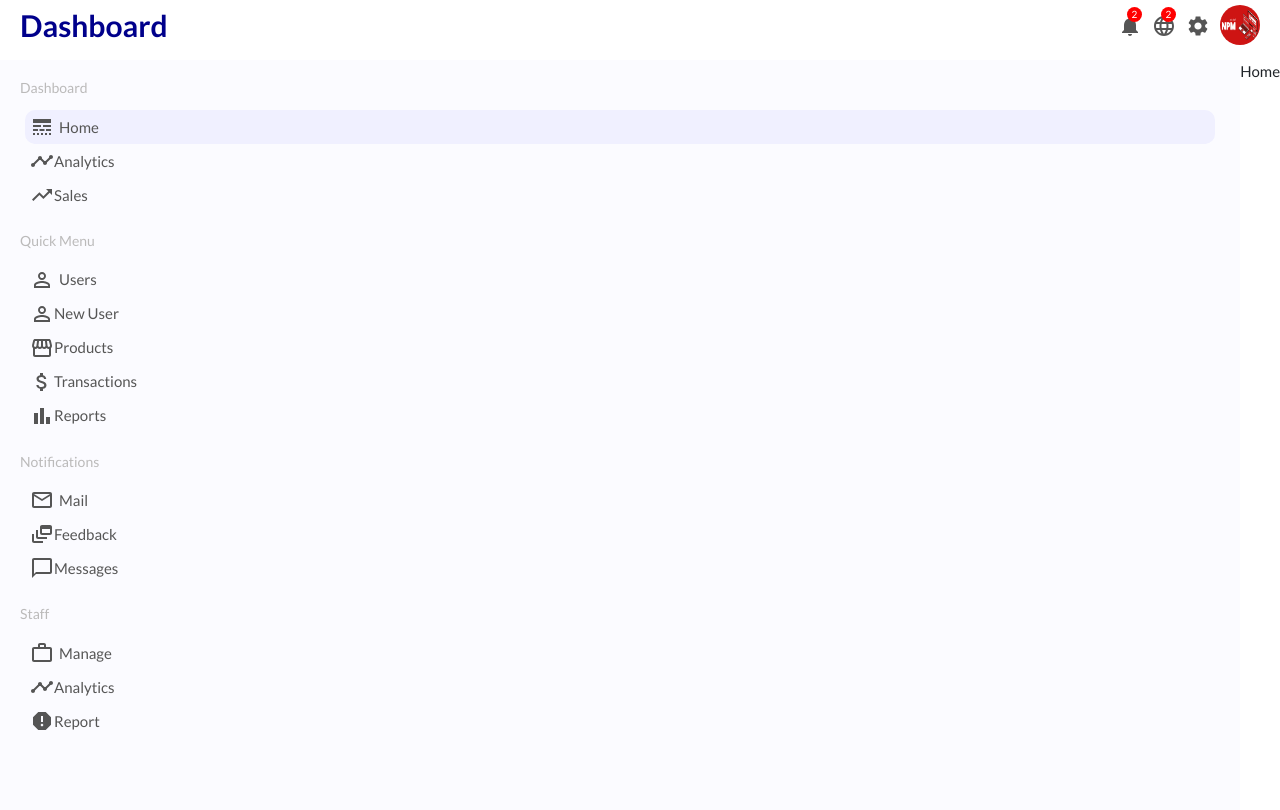
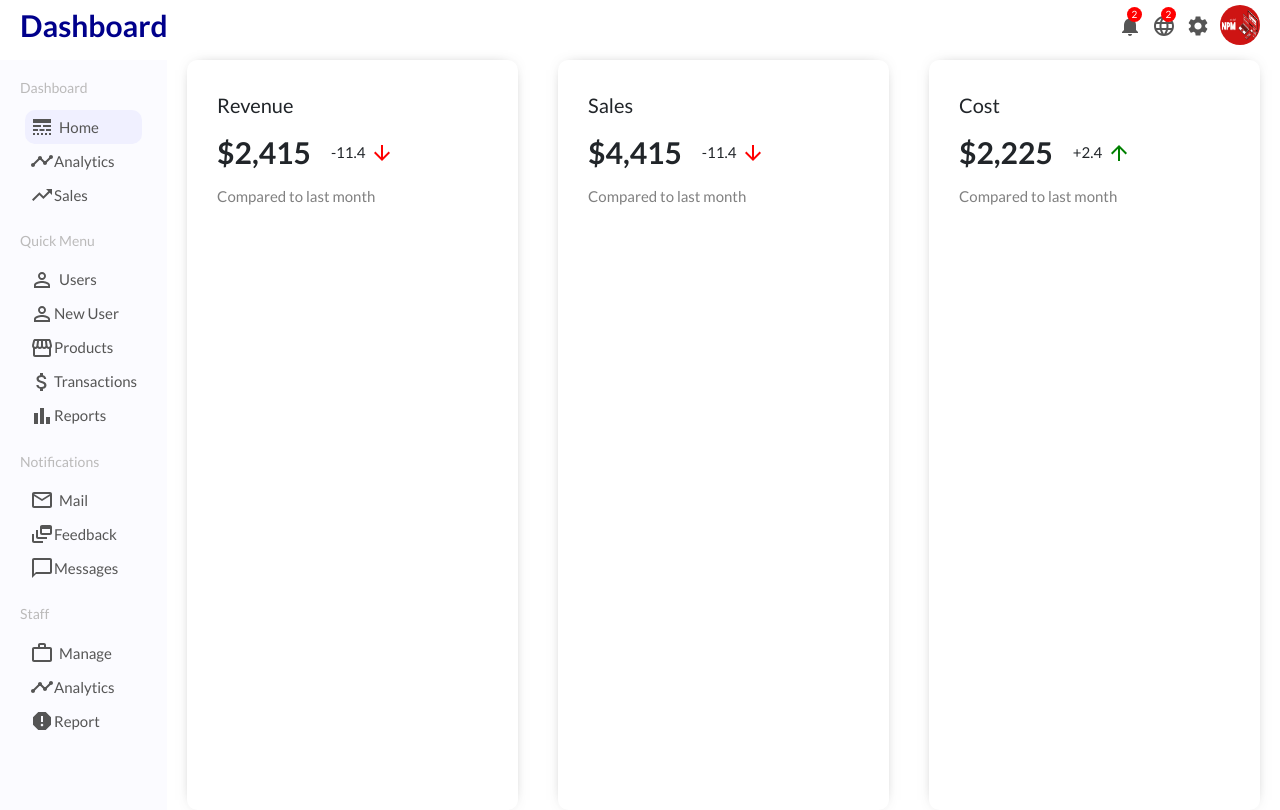
Before and after one commit to ahmadkabiri/first-app, a React (Create React App) app: page / in a window 1280 px wide. Built offline with nearby package versions, Linux system fonts and the light colour scheme.

Commit message:
project-features

```diff
--- /dev/null
+++ b/src/components/features/Features.css
@@ -0,0 +1,56 @@
+
+.features {
+    width: 100% ;
+    display : flex ;
+    justify-content: space-between;
+}
+
+
+.featureItem {
+    flex:1 ;
+    margin: 0px 20px;
+    padding: 30px;
+    border-radius: 10px;
+    cursor: pointer;
+    box-shadow:0 0 15px -10px rgba(0,0,0,0.75) ;
+}
+
+.featureTitle {
+    font-size: 20px;
+
+}
+
+.featureContainer{
+    display: flex;
+    align-items: center;
+    margin: 10px 0px;
+
+}
+
+.featureMoney {
+    font-size: 30px;
+    font-weight: 600;
+}
+
+.featureRate{
+    display: flex;
+    align-items: center;
+    margin-left: 20px;
+}
+
+.featureIcon{
+    font-size : 24px ;
+    margin-left: 5px;
+    color: green;
+
+}
+
+.featureIcon.negative{
+    color:red ;
+}
+
+
+.featureSub{
+    font-size: 15px;
+    color:gray ;
+}
--- /dev/null
+++ b/src/components/features/Features.js
@@ -0,0 +1,40 @@
+import React from "react";
+import "./Features.css";
+import { ArrowDownward } from "@mui/icons-material";
+import { ArrowUpward } from "@mui/icons-material";
+export default function Features() {
+  return (
+      <div className="features">
+        <div className="featureItem">
+            <span className="featureTitle">Revenue</span>
+            <div className="featureContainer">
+                <span className="featureMoney">$2,415</span>
+                <span className="featureRate">
+                    -11.4<ArrowDownward className="featureIcon negative"></ArrowDownward>
+                </span>
+            </div>
+            <span className="featureSub">Compared to last month </span>
+        </div>
+        <div className="featureItem">
+            <span className="featureTitle">Sales</span>
+            <div className="featureContainer">
+                <span className="featureMoney">$4,415</span>
+                <span className="featureRate">
+                    -11.4<ArrowDownward className="featureIcon negative"></ArrowDownward>
+                </span>
+            </div>
+            <span className="featureSub">Compared to last month </span>
+        </div>
+        <div className="featureItem">
+            <span className="featureTitle">Cost</span>
+            <div className="featureContainer">
+                <span className="featureMoney">$2,225</span>
+                <span className="featureRate">
+                    +2.4<ArrowUpward className="featureIcon"></ArrowUpward>
+                </span>
+            </div>
+            <span className="featureSub">Compared to last month </span>
+        </div>
+      </div>
+  );
+}
--- a/src/pages/home/Home.js
+++ b/src/pages/home/Home.js
@@ -1,7 +1,8 @@
-import React from 'react'
+import React from "react";
+import Features from './../../components/features/Features';
 
 export default function Home() {
   return (
-    <div>Home</div>
+    <Features></Features>
   )
 }
```
